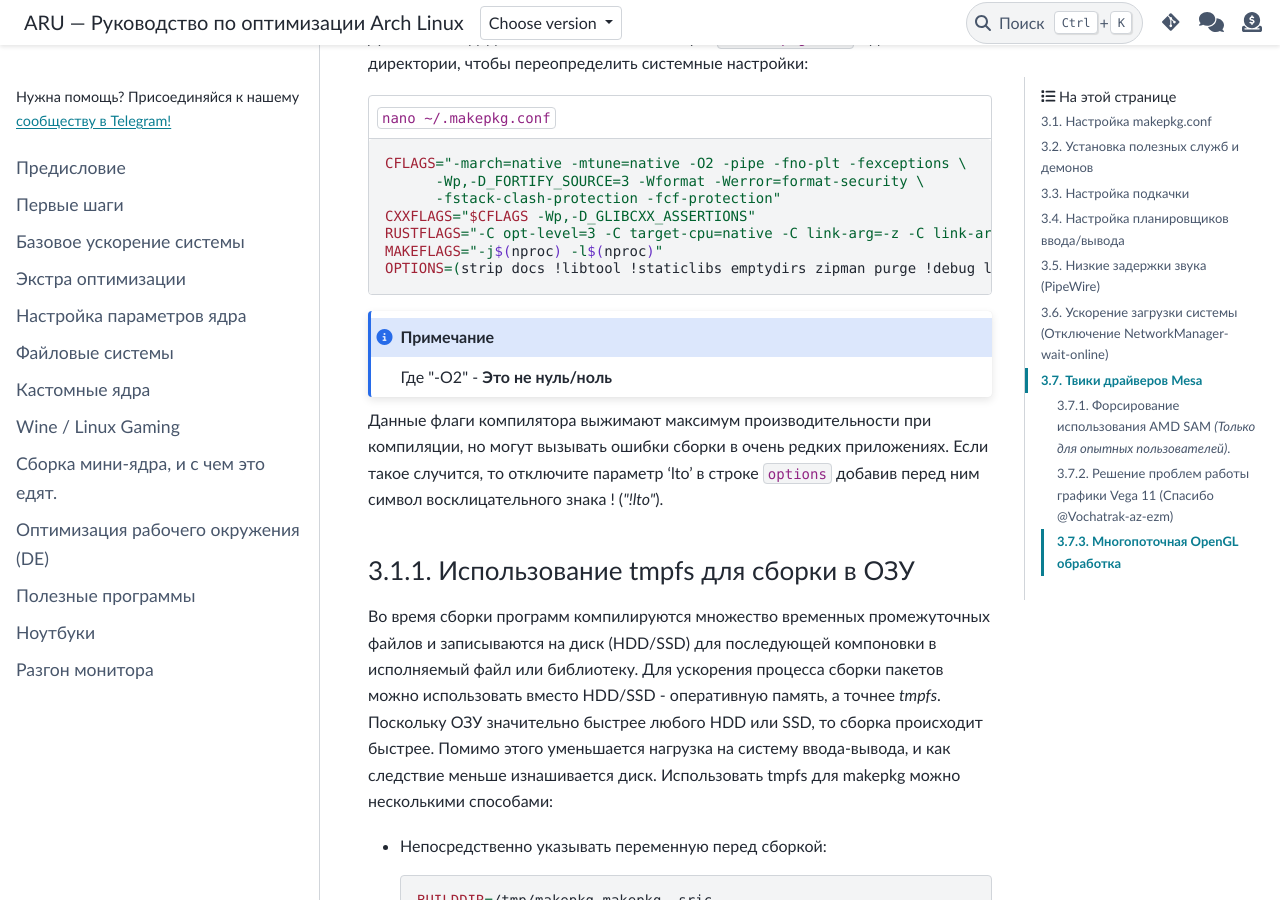
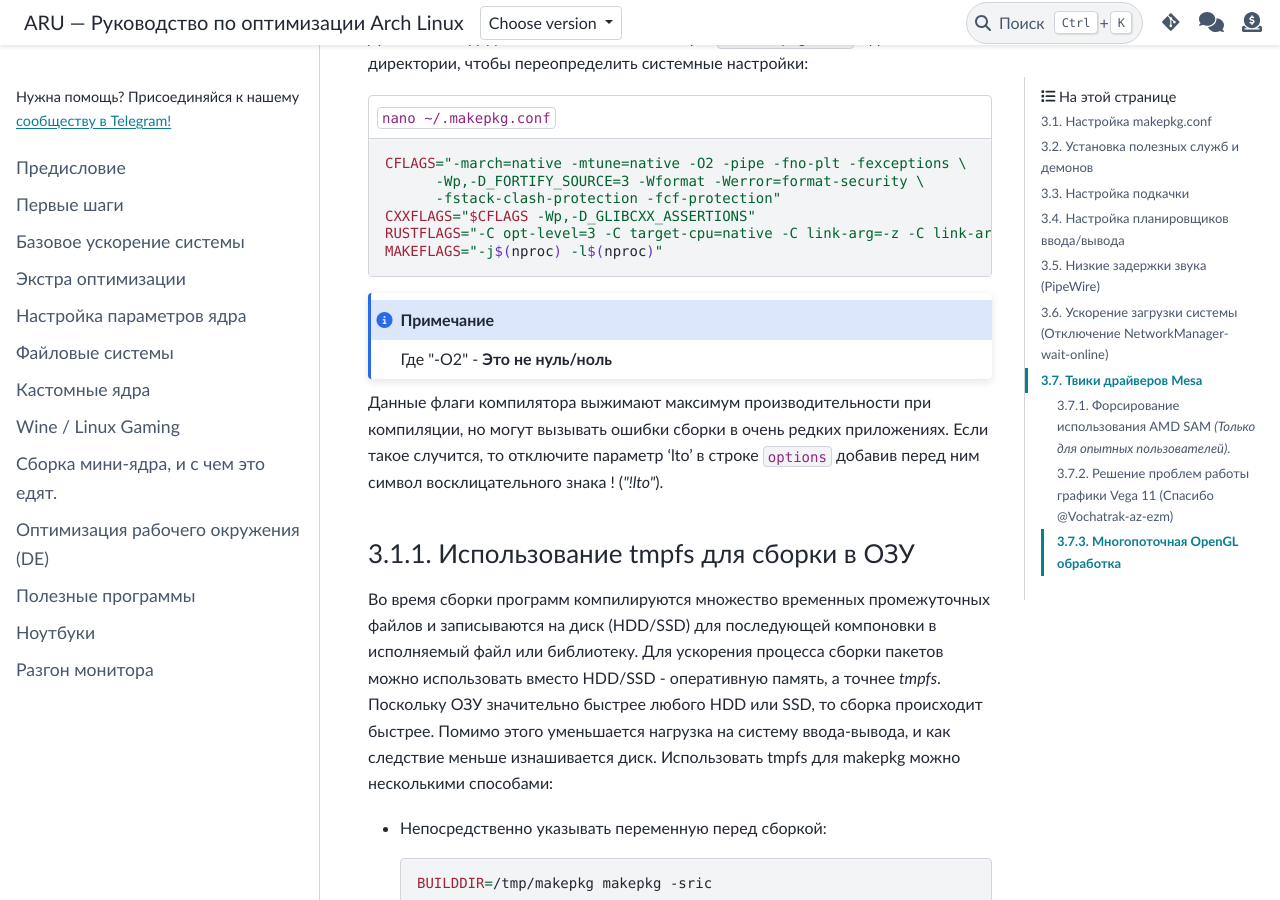
Before and after one commit to ventureoo/ARU, a Sphinx documentation site: the page built from docs/source/generic-system-acceleration.rst, in a window 1280 px wide and 900 px high, scrolled down 450 px. Built offline with Sphinx 7.4.7 and the PyData theme 0.15.4, drawn with Linux system fonts in a browser that asks for light colours; some of the changed text lies outside the part shown.

Commit message:
generic-system-acceleration: Fix typo + remove options flags
LTO is now enabled by default in makepkg, no need to override OPTIONS

```diff
--- a/docs/source/generic-system-acceleration.rst
+++ b/docs/source/generic-system-acceleration.rst
@@ -41,7 +41,6 @@ Arch Linux - это фундамент, и требуется уйма надс
   CXXFLAGS="$CFLAGS -Wp,-D_GLIBCXX_ASSERTIONS"
   RUSTFLAGS="-C opt-level=3 -C target-cpu=native -C link-arg=-z -C link-arg=pack-relative-relocs"
   MAKEFLAGS="-j$(nproc) -l$(nproc)"
-  OPTIONS=(strip docs !libtool !staticlibs emptydirs zipman purge !debug lto)
 
 .. note:: Где "-O2" - **Это не нуль/ноль**
 
@@ -144,7 +143,7 @@ ccache. За счёт этого и достигается многократн
 Для этого отредактируем конфигурационный файл
 
 .. code-block:: shell
-   :caption: ``nano ~/.makepkg-conf``
+   :caption: ``nano ~/.makepkg.conf``
 
    BUILDENV=(!distcc color ccache check !sign)
 
```
